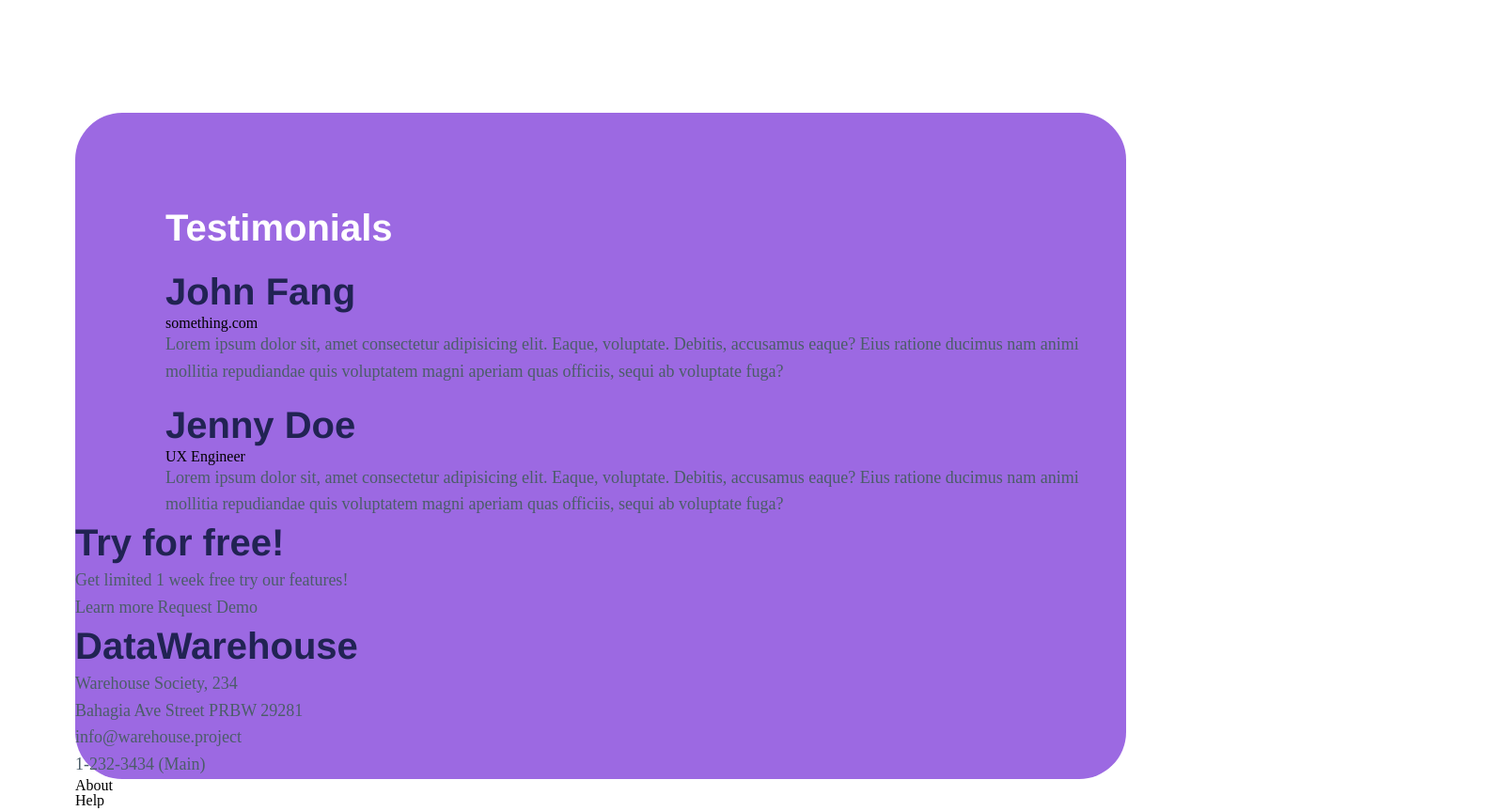
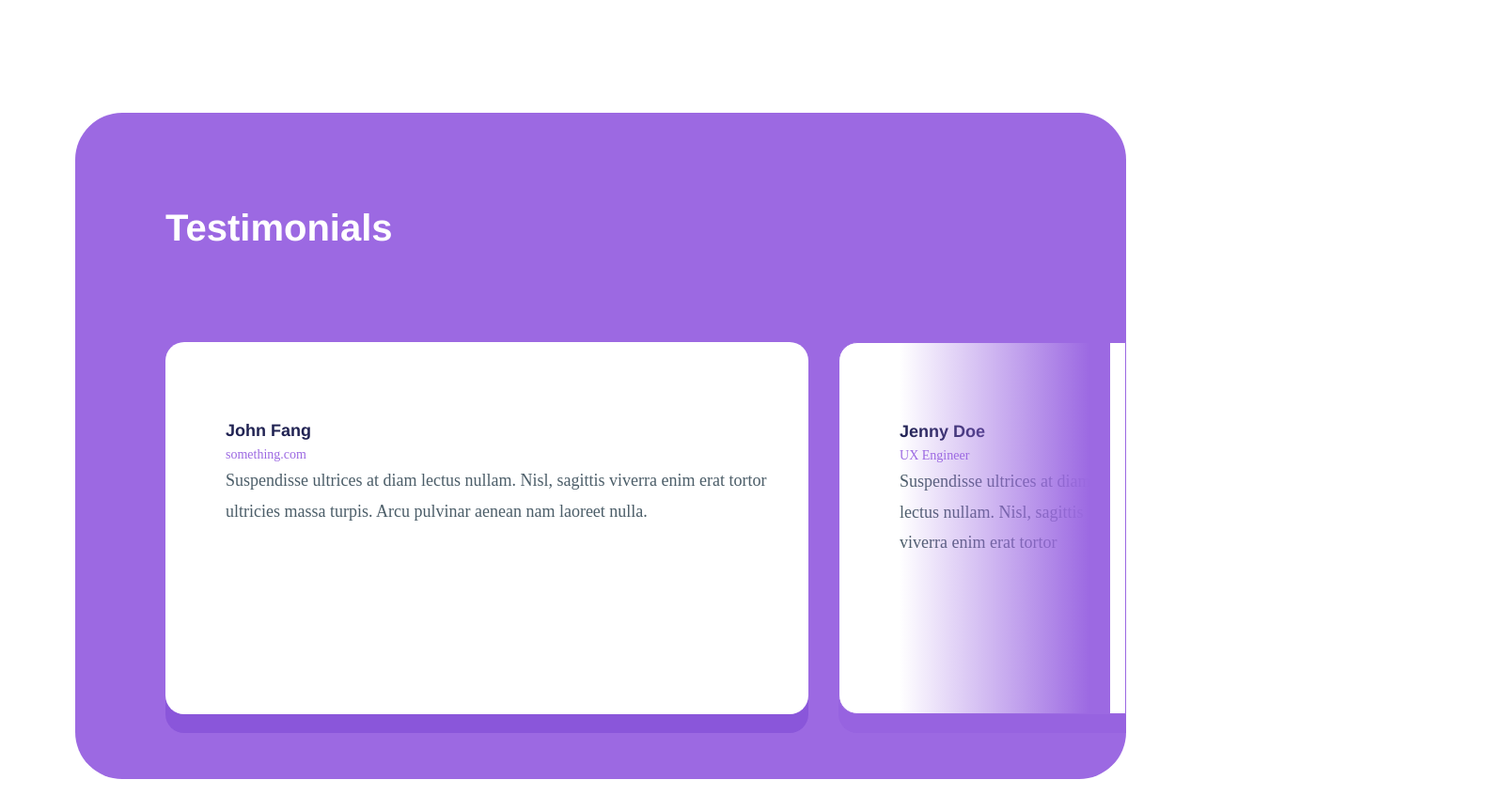
Before and after one commit to masonaviles/clickup, a website: page index.html in a window 1280 px wide. Shown: the part 2620-3483 px from the top of the page at 94% size, 1600 px wide, since content can reach past the window. Drawn offline with Linux system fonts and the light colour scheme.

Commit message:
work on cards

```diff
--- a/index.html
+++ b/index.html
@@ -117,23 +117,27 @@
                 <div class="quote-card">
                     <img src="" alt="">
                     <div>
-                        <h6>John Fang</h6>
+                        <h6 class="card-title">John Fang</h6>
                         <span>something.com</span>
-                        <p>Lorem ipsum dolor sit, amet consectetur adipisicing elit. Eaque, voluptate. Debitis, accusamus eaque? Eius ratione ducimus nam animi mollitia repudiandae quis voluptatem magni aperiam quas officiis, sequi ab voluptate fuga?</p>
+                        <p>Suspendisse ultrices at diam lectus nullam. Nisl, sagittis viverra enim erat tortor ultricies massa turpis. Arcu pulvinar aenean nam laoreet nulla.</p>
                     </div>
                 </div>
                 <div class="quote-card">
+                    <div class="overlay"></div>
                     <img src="" alt="">
                     <div>
-                        <h6>Jenny Doe</h6>
+                        <h6 class="card-title">Jenny Doe</h6>
                         <span>UX Engineer</span>
-                        <p>Lorem ipsum dolor sit, amet consectetur adipisicing elit. Eaque, voluptate. Debitis, accusamus eaque? Eius ratione ducimus nam animi mollitia repudiandae quis voluptatem magni aperiam quas officiis, sequi ab voluptate fuga?</p>
+                        <p>Suspendisse ultrices at diam lectus nullam. Nisl, sagittis viverra enim erat tortor</p>
                     </div>
                 </div>
             </div>
             <div class="rect"></div>
         </section>
     </main>
+    <div class="divider">
+        <div class="divide"></div>
+    </div>
     <footer>
         <section class="try">
             <div>
--- /dev/null
+++ b/sass/components/card.scss
@@ -0,0 +1,26 @@
+.quote-card {
+    font-family: $font-body;
+    background-color: $white;
+    box-shadow: 0px 20px 0px $card-shadow;
+    border-radius: 20px;
+    padding-top: 4rem;
+    padding-left: 4rem;
+    .card-title {
+        font-size: 18px;
+        line-height: 28.8px;
+        font-weight: 800;
+        letter-spacing: 0.5%;
+    }
+    span {
+        font-size: 14px;
+        line-height: 22.4px;
+        color: $color-purple;
+        font-weight: 500;
+        letter-spacing: 1%;
+    }
+    p {
+        font-size: 18px;
+        font-weight: 400;
+        line-height: 32.4px;
+    }
+}
--- a/sass/main.scss
+++ b/sass/main.scss
@@ -198,9 +198,34 @@ main {
         position: relative;
         margin-top: 9rem;
         padding-left: 6rem;
+        height: 44rem;
+        margin-bottom: 10rem;
         h5 {
             color: $white;
             padding-top: 6rem;
+            padding-bottom: 6rem;
+        }
+        .carosel {
+            display: flex;
+            .quote-card {
+                margin-right: 2rem;
+                position: relative;
+                .overlay {
+                    position: absolute;
+                    top: 0rem;
+                    width: 14rem;
+                    height: 24.6rem;
+                    background: linear-gradient(270deg, #9C69E2 9.75%, rgba(255, 255, 255, 0) 100%);
+                }
+            }
+            .quote-card:nth-child(2) {
+                width: 398px;
+                height: 330px;
+                margin-right: 2px;
+                border-radius: 20px 0 0 20px;
+                border: 1px solid #9C69E2;
+                box-shadow: 0px 20px 0px #9763e0;
+            }
         }
         .rect {
             position: absolute;
@@ -217,3 +242,18 @@ main {
         }
     }
 }
+
+.divider {
+    .divide {
+        position: absolute;
+        width: 1600px;
+        height: 2px;
+        left: 0px;
+        top: 3648px;
+
+        /* 3 */
+
+        background: #9C69E2;
+        opacity: 0.2;
+    }
+}
--- a/sass/style.scss
+++ b/sass/style.scss
@@ -5,6 +5,9 @@
 @import 'utils/buttons';
 @import 'utils/patterns';
 
+//components
+@import 'components/card';
+
 @import 'base';
 @import 'nav';
 @import 'main';
--- a/sass/utils/variables.scss
+++ b/sass/utils/variables.scss
@@ -7,6 +7,7 @@ $color-text-button: $dark;
 
 $body-color: #4B5D68;
 
+$card-shadow: #8a56da;
 
 $font-url: 'https://fonts.googleapis.com/css?family=Droid+Sans:400,700|Droid+Sans+Mono' !default;
 $font-name: 'Droid Sans' !default;
```
Also changed, not shown: style.css, 1 other file.
